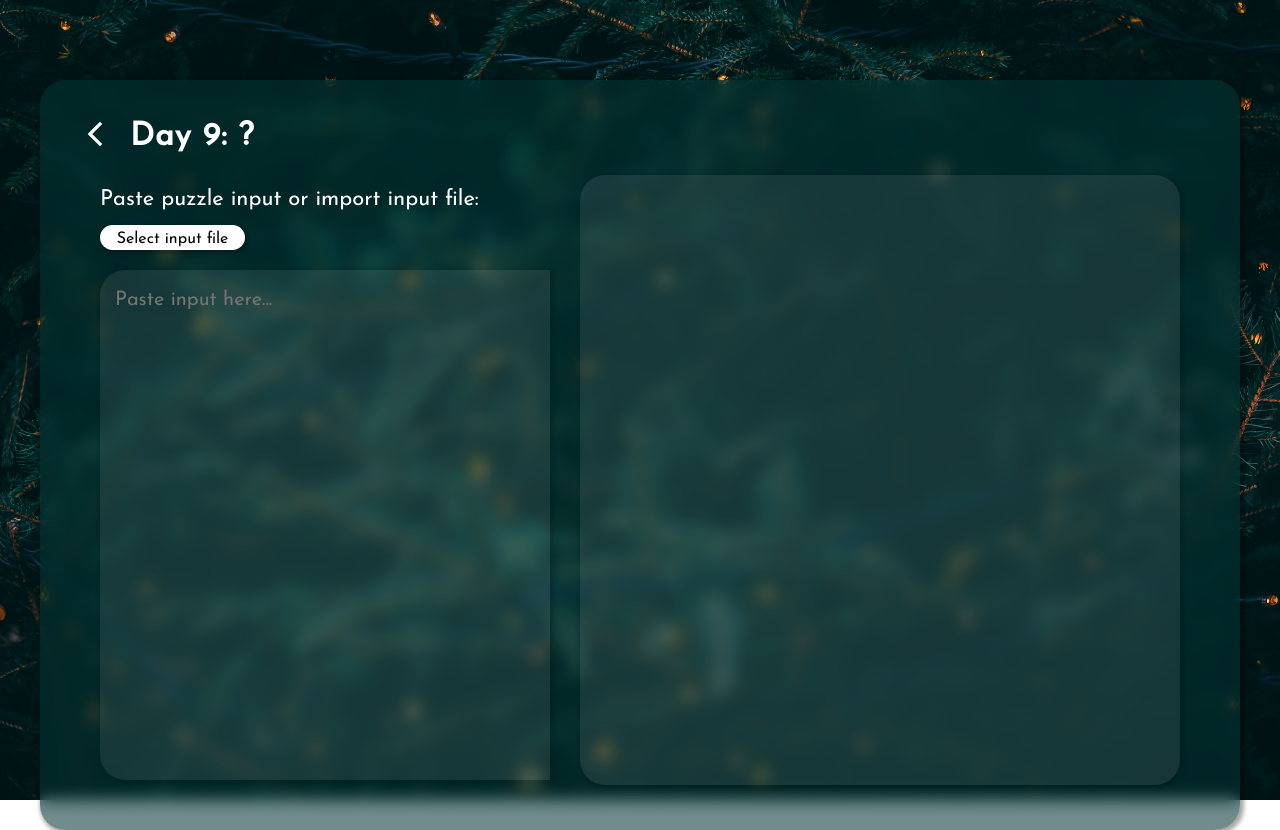
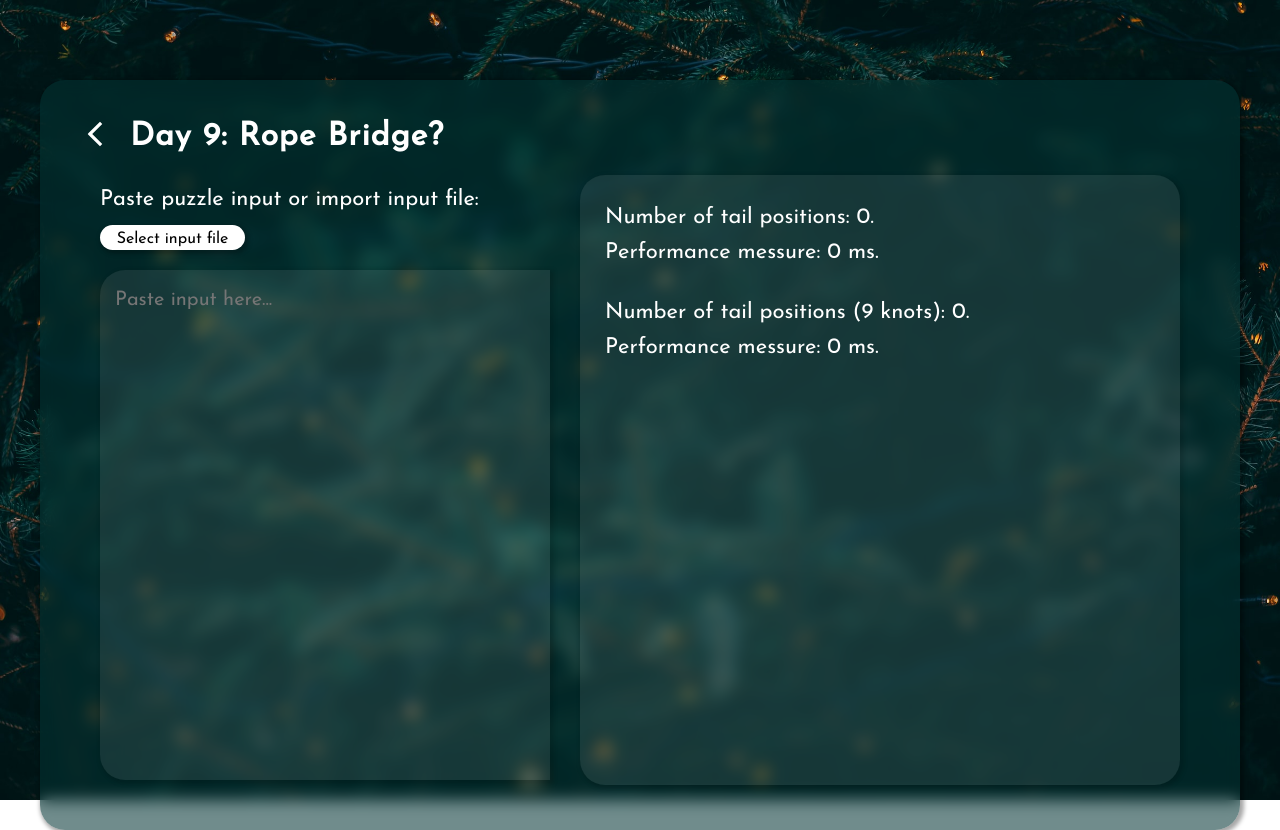
Before and after one commit to zsour/advent_of_code_2022, a Next.js app: page /dec9 in a window 1280 px wide. Built offline with nearby package versions, Linux system fonts and the light colour scheme.

Commit message:
Dec 9 working.

```diff
--- a/src/pages/dec9.tsx
+++ b/src/pages/dec9.tsx
@@ -6,7 +6,8 @@ function Dec9(){
     const [input, setInput] = useState("");
     const [puzzleOneResult, setPuzzleOneResult] = useState(0);
     const [puzzleTwoResult, setPuzzleTwoResult] = useState(0);
-    const [timer, setTimer] = useState("0 ms.");
+    const [timerOne, setTimerOne] = useState("0 ms.");
+    const [timerTwo, setTimerTwo] = useState("0 ms.");
 
     interface Position{
         x: number;
@@ -16,7 +17,7 @@ function Dec9(){
     let headPos: Position = {y: 0, x: 0};
     let tailPos: Position = {y: 0, x: 0};
     let allTailPositions: Position[] = [{y: 0, x: 0}];
-
+    let allLastKnotPositions: Position[] = [{y: 0, x: 0}];
 
     let knots: Position[] = [
         {y: 0, x: 0},
@@ -115,6 +116,7 @@ function Dec9(){
     }
 
     function moveKnots(dir: string, knotIndex: number = 0){
+
         if(knotIndex === knots.length){
             return;
         }
@@ -130,7 +132,19 @@ function Dec9(){
             moveKnots(dir, knotIndex + 1);
         }else{
             let movedKnot = false;
-            if(knots[knotIndex - 1].x > knots[knotIndex].x + 1){
+            if((knots[knotIndex - 1].x > knots[knotIndex].x + 1) && (knots[knotIndex - 1].y > knots[knotIndex].y + 1)){
+                knots[knotIndex] = {y: knots[knotIndex].y + 1, x: knots[knotIndex].x + 1};
+                movedKnot = true;
+            }else if((knots[knotIndex - 1].x < knots[knotIndex].x - 1) && (knots[knotIndex - 1].y > knots[knotIndex].y + 1)){
+                knots[knotIndex] = {y: knots[knotIndex].y + 1, x: knots[knotIndex].x - 1};
+                movedKnot = true;
+            }else if((knots[knotIndex - 1].x > knots[knotIndex].x + 1) && (knots[knotIndex - 1].y < knots[knotIndex].y - 1)){
+                knots[knotIndex] = {y: knots[knotIndex].y - 1, x: knots[knotIndex].x + 1};
+                movedKnot = true;
+            }else if((knots[knotIndex - 1].x < knots[knotIndex].x - 1) && (knots[knotIndex - 1].y < knots[knotIndex].y - 1)){
+                knots[knotIndex] = {y: knots[knotIndex].y - 1, x: knots[knotIndex].x - 1};
+                movedKnot = true;
+            }else if(knots[knotIndex - 1].x > knots[knotIndex].x + 1){
                 if(knots[knotIndex - 1].y !== knots[knotIndex].y){
                     knots[knotIndex] = {y: knots[knotIndex - 1].y, x: knots[knotIndex].x + 1};
                 }else{
@@ -138,9 +152,7 @@ function Dec9(){
                 }
 
                 movedKnot = true;
-            }
-
-            if(knots[knotIndex - 1].x < knots[knotIndex].x - 1){
+            }else if(knots[knotIndex - 1].x < knots[knotIndex].x - 1){
                 if(knots[knotIndex - 1].y !== knots[knotIndex].y){
                     knots[knotIndex] = {y: knots[knotIndex - 1].y, x: knots[knotIndex].x - 1};
                 }else{
@@ -148,9 +160,7 @@ function Dec9(){
                 }
 
                 movedKnot = true;
-            }
-
-            if(knots[knotIndex - 1].y > knots[knotIndex].y + 1){
+            }else if(knots[knotIndex - 1].y > knots[knotIndex].y + 1){
                 if(knots[knotIndex - 1].x !== knots[knotIndex].x){
                     knots[knotIndex] = {y: knots[knotIndex].y + 1, x: knots[knotIndex - 1].x};
                 }else{
@@ -158,9 +168,7 @@ function Dec9(){
                 }
 
                 movedKnot = true;
-            }
-
-            if(knots[knotIndex - 1].y < knots[knotIndex].y - 1){
+            }else if(knots[knotIndex - 1].y < knots[knotIndex].y - 1){
                 if(knots[knotIndex - 1].x !== knots[knotIndex].x){
                     knots[knotIndex] = {y: knots[knotIndex].y - 1, x: knots[knotIndex - 1].x};
                 }else{
@@ -171,6 +179,9 @@ function Dec9(){
             }
 
             if(movedKnot){
+                if(knotIndex === knots.length - 1){
+                    allLastKnotPositions.push(knots[knotIndex]);
+                }
                 moveKnots(dir, knotIndex + 1);
             }else{
                 return;
@@ -193,38 +204,56 @@ function Dec9(){
             tmp.pop();
         }
 
-        // for(let i = 0; i < tmp.length; i++){
-        //     moveHead(tmp[i]);
-        // }
+        for(let i = 0; i < tmp.length; i++){
+            moveHead(tmp[i]);
+        }
 
-        // let unique = isUniquePosition(allTailPositions);
-        // console.log(unique.length);
+        let resultOne = isUniquePosition(allTailPositions);
+        setPuzzleOneResult(resultOne.length);
+        setTimerOne(`${(performance.now() - startTimer).toFixed(1)} ms.`);
 
-        console.log(knots);
-        moveKnots("R");
-        moveKnots("R");
-        moveKnots("R");
-        moveKnots("R");
-        moveKnots("U");
-        moveKnots("U");
-        moveKnots("U");
-        moveKnots("U");
-        console.log(knots);
+        for(let i = 0; i < tmp.length; i++){
+            let split = tmp[i].split(" ");
+            for(let j = 0; j < +split[1]; j++){
+                moveKnots(split[0]);
+            }
+        }
+
+        let resultTwo = isUniquePosition(allLastKnotPositions);
+        setPuzzleTwoResult(resultTwo.length);
 
 
         // Insert code here.
 
-        setTimer(`${(performance.now() - startTimer).toFixed(1)} ms.`);
+        setTimerTwo(`${(performance.now() - startTimer).toFixed(1)} ms.`);
 
     }, [input]);
 
-    return <MainCard title='Day 9: ?'>
+    return <MainCard title='Day 9: Rope Bridge?'>
             <InputArea inputChange={(val: string) => {
                 setInput(val);
             }} />
 
             <div className="result-area">
+                <div className="result">
+                    <p className="result-text">
+                        Number of tail positions: {String(puzzleOneResult)}.
+                    </p>
 
+                    <p className="result-text">
+                        Performance messure: {timerOne}
+                    </p>
+                </div>
+
+                <div className="result">
+                    <p className="result-text">
+                        Number of tail positions (9 knots): {String(puzzleTwoResult)}.
+                    </p>
+
+                    <p className="result-text">
+                        Performance messure: {timerTwo}
+                    </p>
+                </div>
             </div>
     </MainCard>
 }
--- a/src/pages/index.tsx
+++ b/src/pages/index.tsx
@@ -38,7 +38,7 @@ export default function Home() {
               </Link>
 
               <Link href="/dec9">
-                <li>Day 9: ?</li>
+                <li>Day 9: Rope Bridge.</li>
               </Link>
             </ul>
         </MainCard>
```
